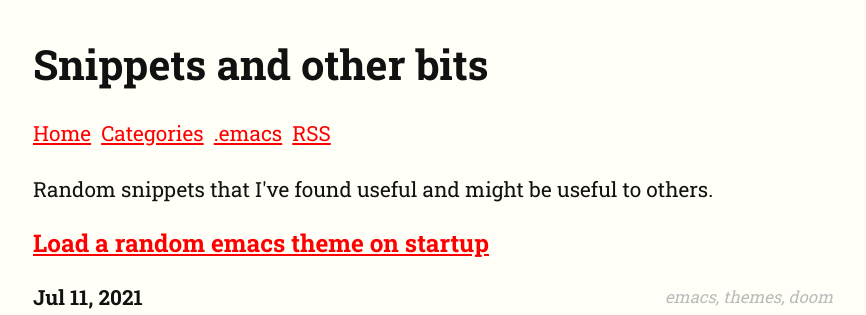
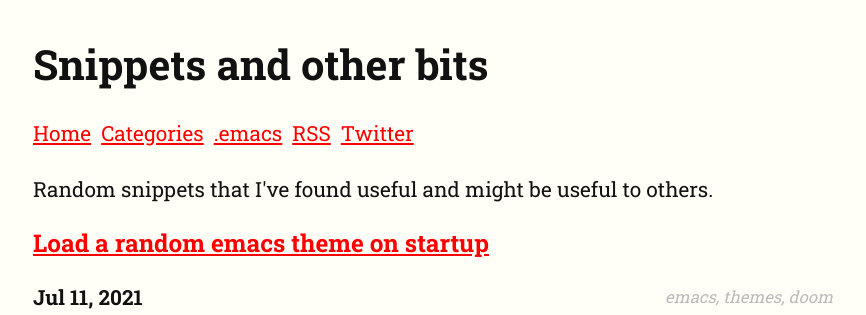
Before and after one commit to philjackson/philjackson.github.io, a Jekyll site: the page built from index.md, in a window 1280 px wide. Shown: the top 315 px of the page, without its empty margins (207-1073 px from the left). Built offline with Jekyll 4.4.1, drawn with Linux system fonts in a browser that asks for light colours.

Commit message:
Twitter link.

```diff
--- a/_includes/header.html
+++ b/_includes/header.html
@@ -4,4 +4,5 @@
   <div><a href="/categories">Categories</a></div>
   <div><a href="/dotemacs">.emacs</a></div>
   <div><a href="/feed.xml">RSS</a></div>
+  <div><a href="https://twitter.com/philjackson">Twitter</a></div>
 </nav>
```
